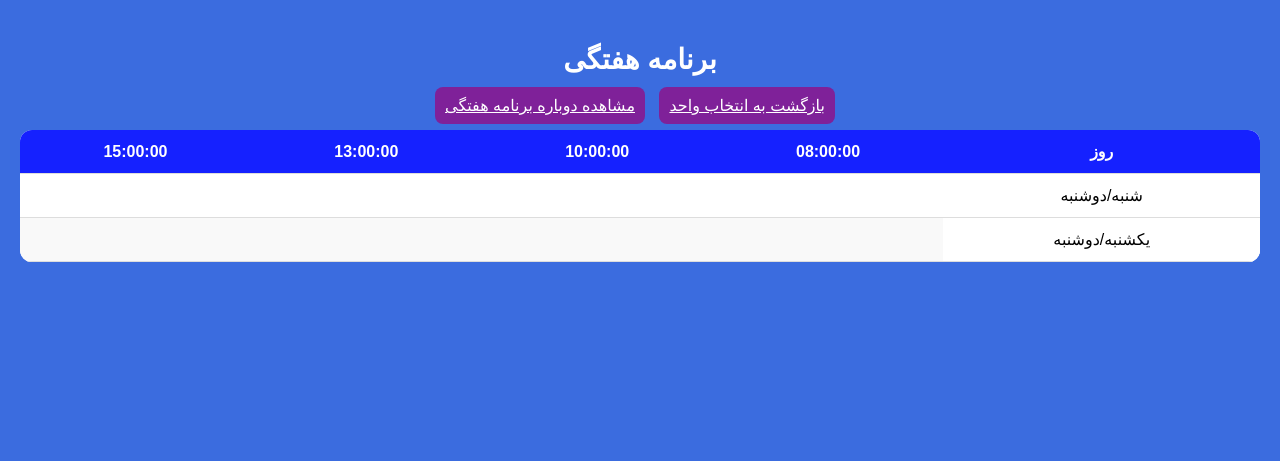
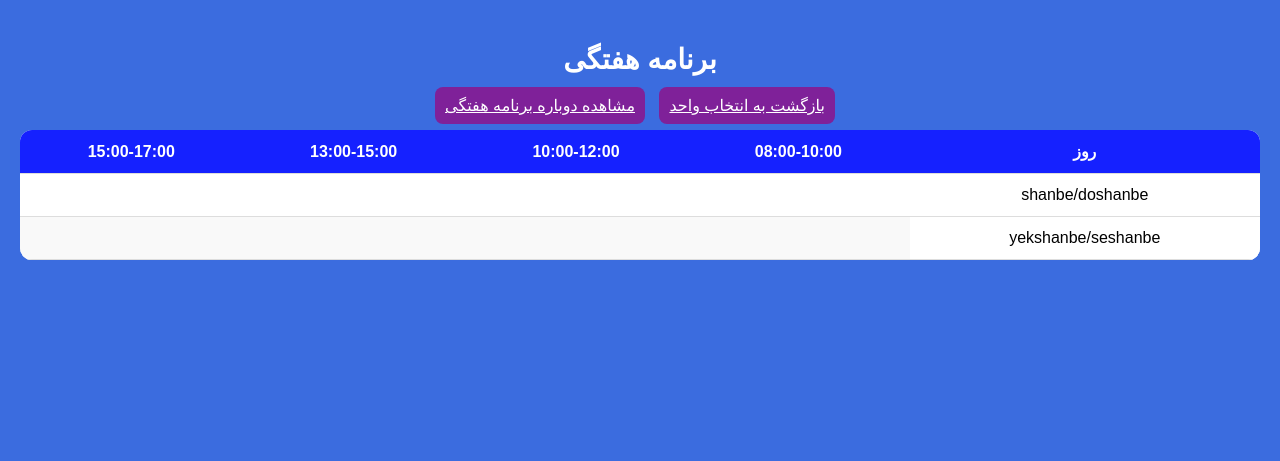
Before and after one commit to zechiel666/AP-PROJECT, a Django app: page /weekly_table/ in a window 1280 px wide. Shown: the top 461 px of the page. Run offline with Django 5.2, Linux system fonts and the light colour scheme; a user stored in the database is signed in; data comes from the database, SQL or seed files in the repository; both versions use the stored data as it was after the commit; parts of the project's set-up code (start-up, migrations or seed data) failed here and were passed over.

Commit message:
editing code because it doesnt run
code cant make table correctly and i edited html and view many times

```diff
--- a/course_selection/courses/models.py
+++ b/course_selection/courses/models.py
@@ -3,8 +3,8 @@ from django_jalali.db import models as jmodels  # Import Jalali date field to co
 
 # Weekday Choices
 WEEKDAY_CHOICES = [
-    ('شنبه/دوشنبه', 'شنبه/دوشنبه'),
-    ('یکشنبه/سشنبه', 'یکشنبه/سشنبه')
+    ('shanbe/doshanbe', 'shanbe/doshanbe'),
+    ('yekshanbe/seshanbe', 'yekshanbe/seshanbe')
 ]
 class Department(models.Model):
     id = models.AutoField(primary_key=True)
--- a/course_selection/courses/templates/weekly_table.html
+++ b/course_selection/courses/templates/weekly_table.html
@@ -23,7 +23,11 @@
         <tr>
             <th>روز</th>
             {% for time_slot in time_slots %}
-                <th>{{ time_slot }}</th>
+               {% for time_sheet, time_11 in time_sheets.items %}
+                   {% if time_slot == time_sheet %}
+                      <th>{{ time_11 }}</th>
+                    {% endif %}
+                {% endfor %}
             {% endfor %}
         </tr>
     </thead>
@@ -34,7 +38,7 @@
             {% for time_slot in time_slots %}
               <td class="course">
                 {% for course in courses %}
-                        {% if days == course.class_days and course.start_time == time_slot %}
+                    {% if course.class_days == days and course.start_time == time_slot %}
                         {{ course.name }}
                     {% endif %}
                 {% endfor %}
--- a/course_selection/courses/views.py
+++ b/course_selection/courses/views.py
@@ -5,8 +5,6 @@ from django.contrib.auth.mixins import LoginRequiredMixin
 from user.models import selectedcourse
 from django.contrib import messages
 import logging
-from datetime import datetime , time
-
 
 class CourseListView(LoginRequiredMixin, ListView):
     model = Course
@@ -105,19 +103,18 @@ def weekly_table(request):
     courses = []
 
     for course in selected_courses:
-
         courses.append({
             'name': course.course.name,
-            'class_days': course.course.classDays,
-            'start_time': course.course.startTime,
+            'class_days': course.course.classDays,  # مقدار را بدون تغییر ارسال کنید
+            'start_time': str(course.course.startTime),  # مقدار را به استرینگ تبدیل کنید
         })
 
-    days_of_week = ["شنبه/دوشنبه" , "یکشنبه/دوشنبه"]
-
+    days_of_week = ["shanbe/doshanbe", "yekshanbe/seshanbe"]
     time_slots = ["08:00:00", "10:00:00", "13:00:00", "15:00:00"]
-
+    time_sheets = {"08:00:00":'08:00-10:00', "10:00:00":'10:00-12:00', "13:00:00":'13:00-15:00', "15:00:00":'15:00-17:00'}
     return render(request, 'weekly_table.html', {
         'courses': courses,
         'days_of_week': days_of_week,
-        'time_slots': time_slots  ,
+        'time_slots': time_slots,
+        'time_sheets' : time_sheets,
     })
--- a/course_selection/user/models.py
+++ b/course_selection/user/models.py
@@ -69,4 +69,4 @@ class selectedcourse(models.Model):
         unique_together = ('user' , 'course')
 
     def __str__(self):
-        return f'{self.user.student_number} - {self.course.code}'
+        return f'{self.user.student_number} - {self.course.code} '
```
Also changed, not shown: course_selection/courses/migrations/0002_alter_course_classdays.py (added), course_selection/db.sqlite3. Lines whose indentation alone changed are shown as unchanged.
